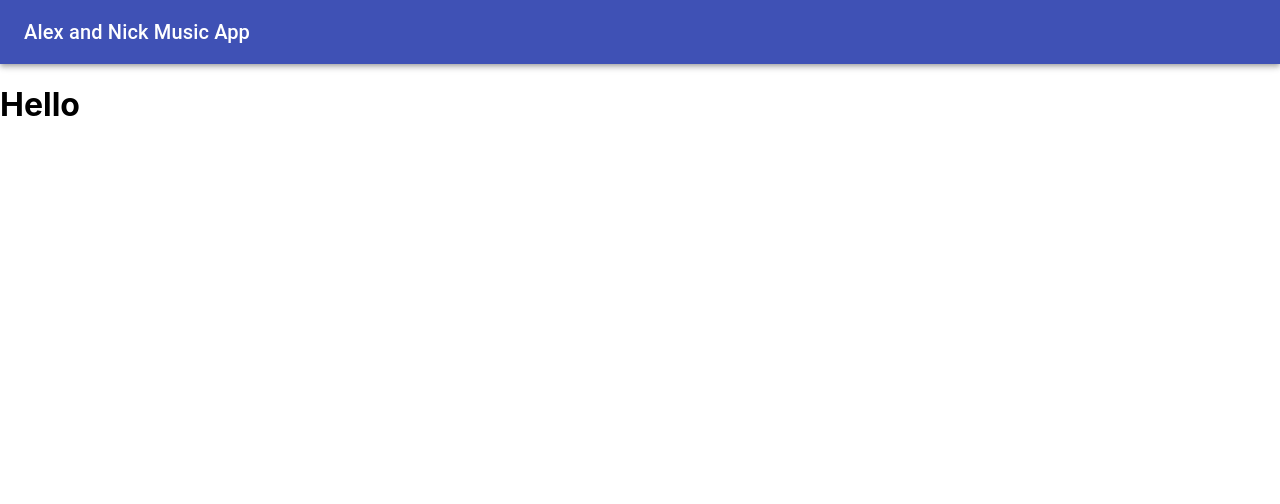
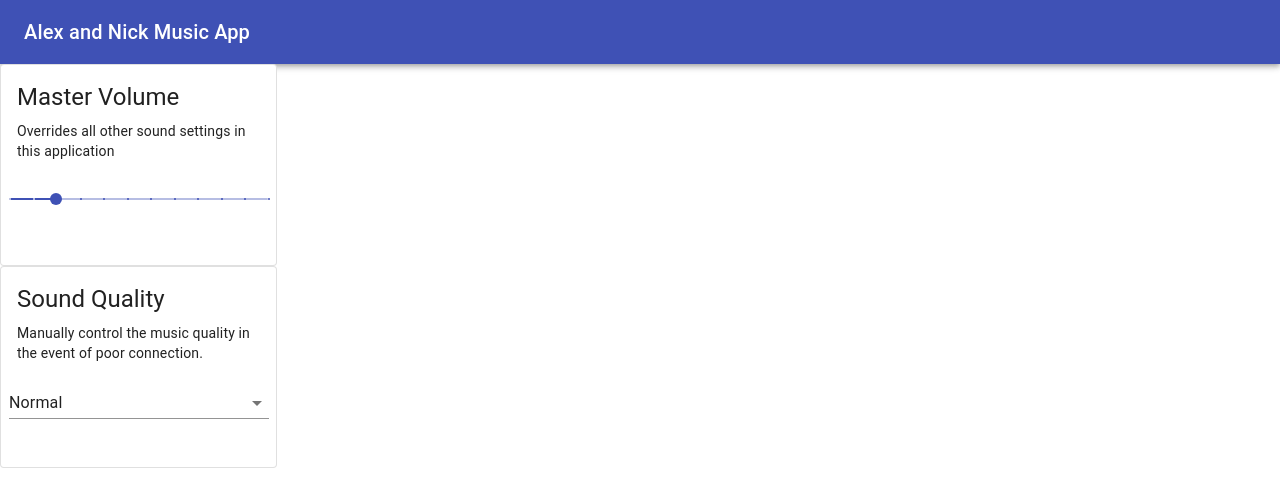
Before and after one commit to nblack0917/my-music-app, a React (Create React App) app: page / in a window 1280 px wide. Both pictures are taken after a click on the button "LOGIN". Shown: the top 504 px of the page. Built offline with nearby package versions, Linux system fonts and the light colour scheme.

Commit message:
added volume and sound quality card

```diff
--- a/src/App.js
+++ b/src/App.js
@@ -2,6 +2,7 @@ import React, { useState } from 'react';
 import './App.css';
 import TopAppBar from './components/TopAppBar'
 import Login from './components/Login'
+import Dashboard from './components/Dashboard'
 
 const App = () => {
   const [loggedIn, setLogin] = useState(false)
@@ -20,8 +21,7 @@ const App = () => {
   return loggedIn ? (
     <div>
       <TopAppBar />
-      {/* <Dashboard /> */}
-      <h1>Hello</h1>
+      <Dashboard />
     </div>
     ) :
     (
--- /dev/null
+++ b/src/components/Dashboard.js
@@ -0,0 +1,14 @@
+import React from 'react';
+import MasterVolume from './MasterVolume';
+import SoundQuality from './SoundQuality';
+
+function Dashboard() {
+    return (
+        <div>
+            <MasterVolume />
+            <SoundQuality />
+        </div>
+    )
+}
+
+export default Dashboard
--- a/src/components/Login.js
+++ b/src/components/Login.js
@@ -6,7 +6,7 @@ const Login = (props) => {
     const [loggedIn, setLogin] = useState("false")
 
     return (
-        <div>
+        <div style={{ textAlign:"center" }}>
             <TextField  placeholder="User Name" />
             <br /><br />
             <TextField  placeholder="Password" />
--- /dev/null
+++ b/src/components/MasterVolume.js
@@ -0,0 +1,59 @@
+import React from 'react';
+import { makeStyles } from '@material-ui/core/styles';
+import Card from '@material-ui/core/Card';
+import CardActions from '@material-ui/core/CardActions';
+import CardContent from '@material-ui/core/CardContent';
+import Button from '@material-ui/core/Button';
+import Typography from '@material-ui/core/Typography';
+import Slider from '@material-ui/core/Slider';
+
+const useStyles = makeStyles({
+    root: {
+      minWidth: 275,
+      maxWidth: 275,
+      height: 200,
+    },
+    title: {
+      fontSize: 14,
+    },
+    pos: {
+      marginBottom: 12,
+    },
+  });
+
+  function volumetext(volume) {
+    return `${volume}%`;
+  }
+
+function MasterVolume() {
+    const classes = useStyles();
+
+
+    return (
+        <Card className={classes.root} variant="outlined">
+      <CardContent>
+        <Typography variant="h5" component="h3" color="textPrimary" gutterBottom>
+          Master Volume
+        </Typography>
+        <Typography variant="body2" component="p">
+          Overrides all other sound settings in this application
+          <br />
+        </Typography>
+      </CardContent>
+      <CardActions>
+      <Slider
+        defaultValue={20}
+        getAriaValueText={volumetext}
+        aria-labelledby="discrete-slider"
+        valueLabelDisplay="auto"
+        step={10}
+        marks
+        min={0}
+        max={110}
+      />
+      </CardActions>
+    </Card>
+    )
+}
+
+export default MasterVolume;
--- /dev/null
+++ b/src/components/SoundQuality.js
@@ -0,0 +1,69 @@
+import React from 'react';
+import { makeStyles } from '@material-ui/core/styles';
+import InputLabel from '@material-ui/core/InputLabel';
+import MenuItem from '@material-ui/core/MenuItem';
+import FormHelperText from '@material-ui/core/FormHelperText';
+import FormControl from '@material-ui/core/FormControl';
+import Select from '@material-ui/core/Select';
+import Typography from '@material-ui/core/Typography';
+import Card from '@material-ui/core/Card';
+import CardActions from '@material-ui/core/CardActions';
+import CardContent from '@material-ui/core/CardContent';
+
+const useStyles = makeStyles({
+    root: {
+      minWidth: 275,
+      maxWidth: 275,
+      height: 200,
+    },
+    title: {
+      fontSize: 14,
+    },
+    pos: {
+      marginBottom: 12,
+    },
+
+    formControl: {
+        minWidth: 260,
+    }
+  });
+
+  function SoundQuality() {
+    const classes = useStyles();
+    const [quality, setQuality] = React.useState(2);
+
+    const handleChange = (event) => {
+      setQuality(event.target.value);
+    };
+
+
+    return (
+        <Card className={classes.root} variant="outlined">
+      <CardContent>
+        <Typography variant="h5" component="h3" color="textPrimary" gutterBottom>
+          Sound Quality
+        </Typography>
+        <Typography variant="body2" component="p">
+          Manually control the music quality in the event of poor connection.
+          <br />
+        </Typography>
+      </CardContent>
+      <CardActions>
+      <FormControl className={classes.formControl}>
+        <Select
+          labelId="demo-simple-select-label"
+          id="demo-simple-select"
+          value={quality}
+          onChange={handleChange}
+        >
+          <MenuItem value={1}>Poor</MenuItem>
+          <MenuItem value={2}>Normal</MenuItem>
+          <MenuItem value={3}>High</MenuItem>
+        </Select>
+      </FormControl>
+      </CardActions>
+    </Card>
+    )
+}
+
+export default SoundQuality;
```
